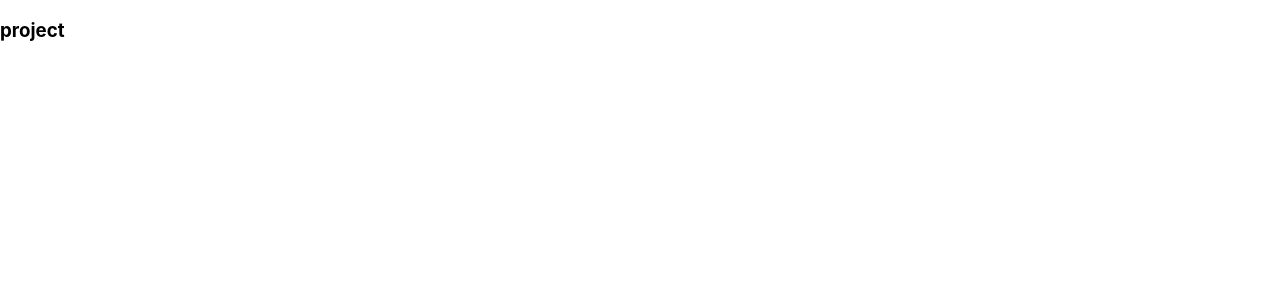
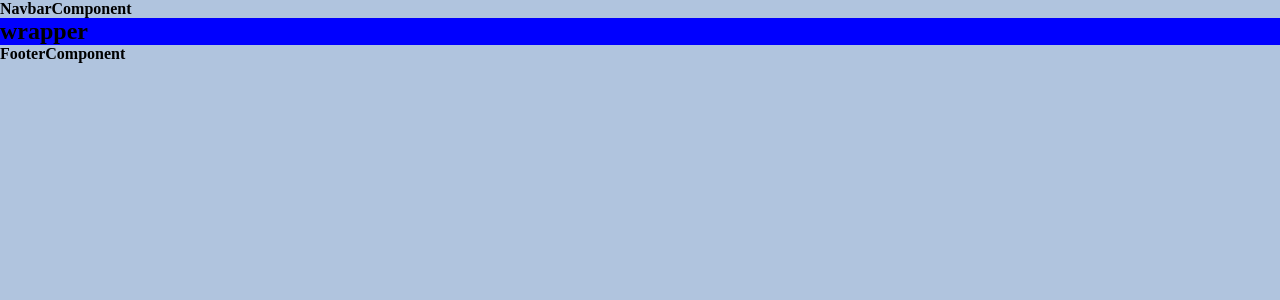
Before and after one commit to mehdi-khallaghi/project-crypto-tracking, a React (Create React App) app: page / in a window 1280 px wide. Shown: the top 300 px of the page. Built offline with nearby package versions, Linux system fonts and the light colour scheme.

Commit message:
create navbar,wrapper and footer components

```diff
--- a/src/App.jsx
+++ b/src/App.jsx
@@ -1,9 +1,18 @@
+import FooterComponent from "./components/ui/Footer.component";
+import NavbarComponent from "./components/ui/Navbar.component";
 
 
 function App() {
   return (
-    <div className="App">
-      <h3>project</h3>
+    <div>
+      {/* navbar */}
+        <NavbarComponent/>
+      {/* wrapper */}
+        <div className="wrapper">
+          <h2>wrapper</h2>
+        </div>
+      {/* footer */}
+        <FooterComponent/>
     </div>
   );
 }
--- /dev/null
+++ b/src/components/ui/Footer.component.jsx
@@ -0,0 +1,11 @@
+import React from 'react'
+
+const FooterComponent = () => {
+  return (
+    <div>
+      <h4>FooterComponent</h4>
+    </div>
+  )
+}
+
+export default FooterComponent;
--- /dev/null
+++ b/src/components/ui/Navbar.component.jsx
@@ -0,0 +1,11 @@
+import React from 'react'
+
+const NavbarComponent = () => {
+  return (
+    <div>
+        <h4>NavbarComponent</h4>
+    </div>
+  );
+}
+
+export default NavbarComponent;
--- a/src/index.css
+++ b/src/index.css
@@ -1,13 +1,12 @@
-body {
+* {
   margin: 0;
-  font-family: -apple-system, BlinkMacSystemFont, 'Segoe UI', 'Roboto', 'Oxygen',
-    'Ubuntu', 'Cantarell', 'Fira Sans', 'Droid Sans', 'Helvetica Neue',
-    sans-serif;
-  -webkit-font-smoothing: antialiased;
-  -moz-osx-font-smoothing: grayscale;
+  padding: 0;
+  box-sizing: border-box;
 }
 
-code {
-  font-family: source-code-pro, Menlo, Monaco, Consolas, 'Courier New',
-    monospace;
+body {
+  background-color: lightsteelblue;
 }
+.wrapper {
+  background-color: blue;
+}
```
